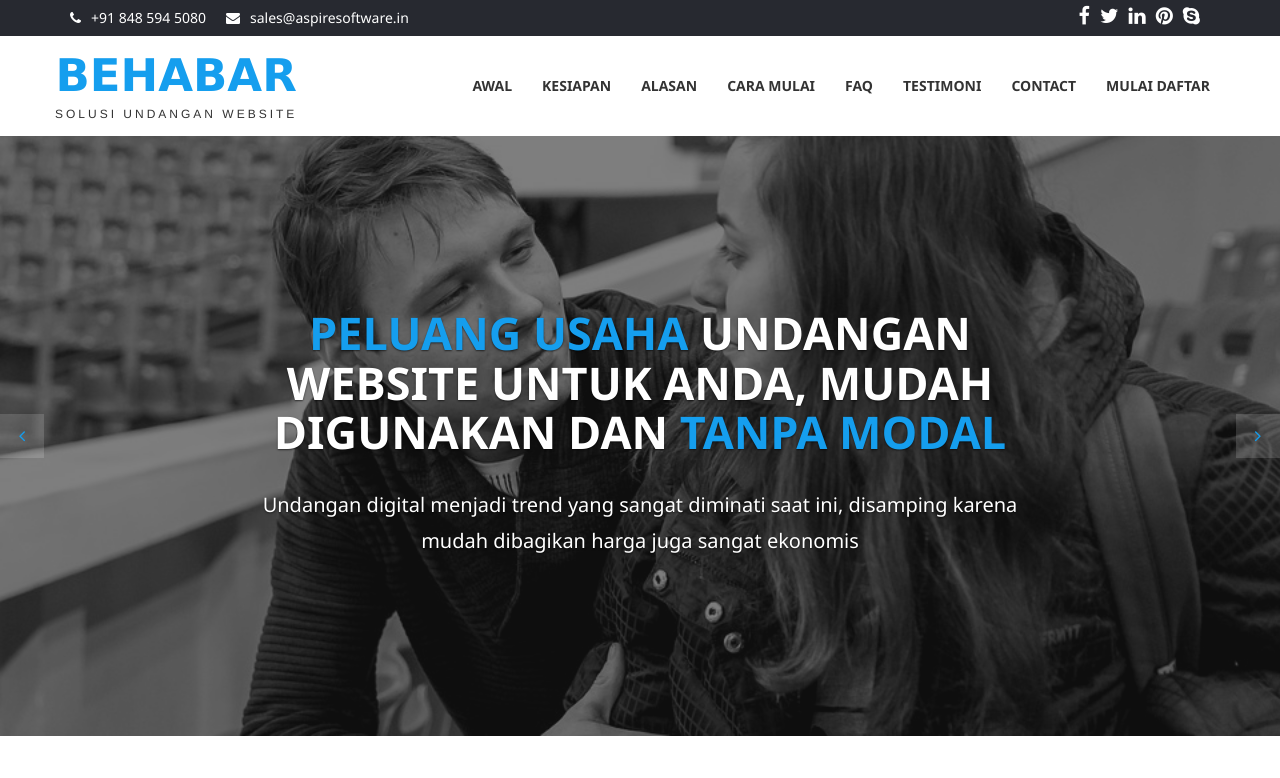
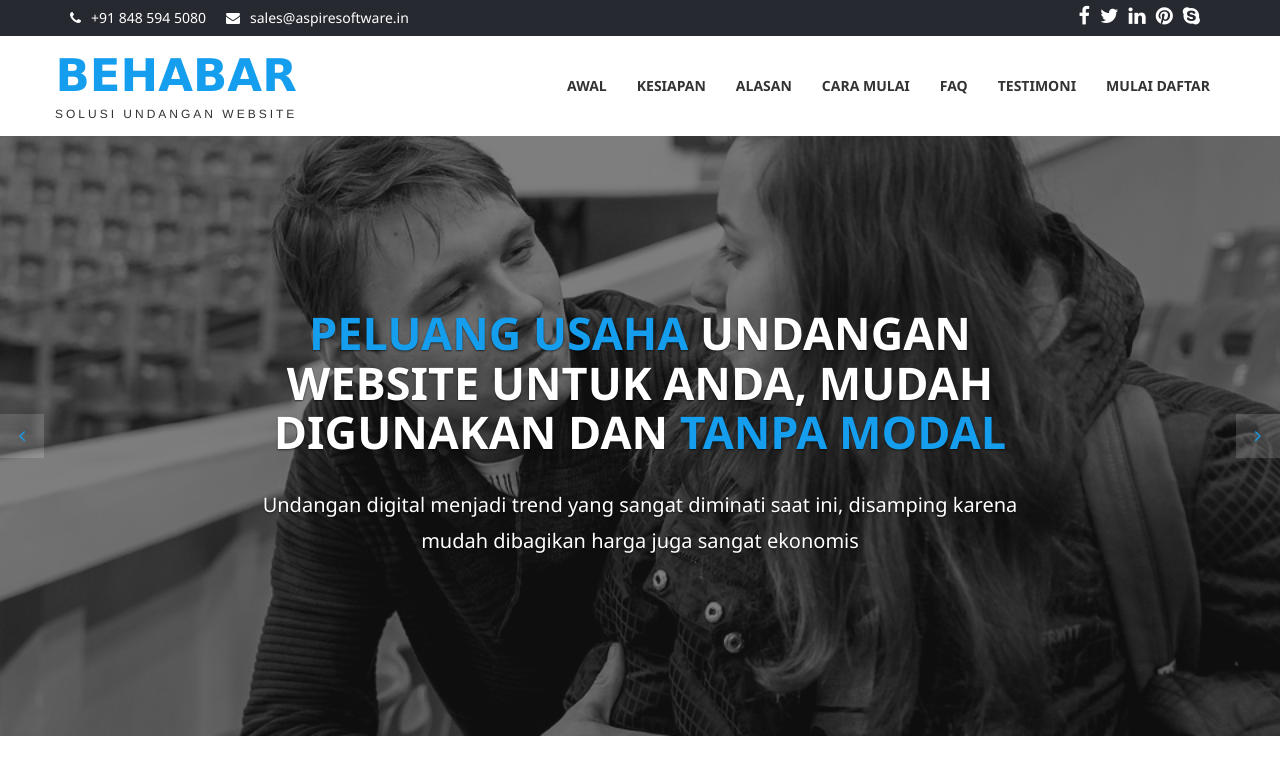
Before and after one commit to shunici/behabarusaha, a plain HTML site: page index.html in a window 1280 px wide. Shown: the top 778 px of the page. Drawn offline with nearby package versions, Linux system fonts and the light colour scheme.

Commit message:
Update index.html

```diff
--- a/index.html
+++ b/index.html
@@ -63,7 +63,6 @@
                             <li><a href="#process">Cara Mulai</a></li>
                             <li><a href="#faq">FAQ</a></li>
                             <li><a href="#testimonial">Testimoni</a></li>
-                            <li><a href="contact.html">Contact</a></li>
                             <li><a href="http://behabar.com/#/register" target="_blank">Mulai Daftar</a></li>
 
 
```
